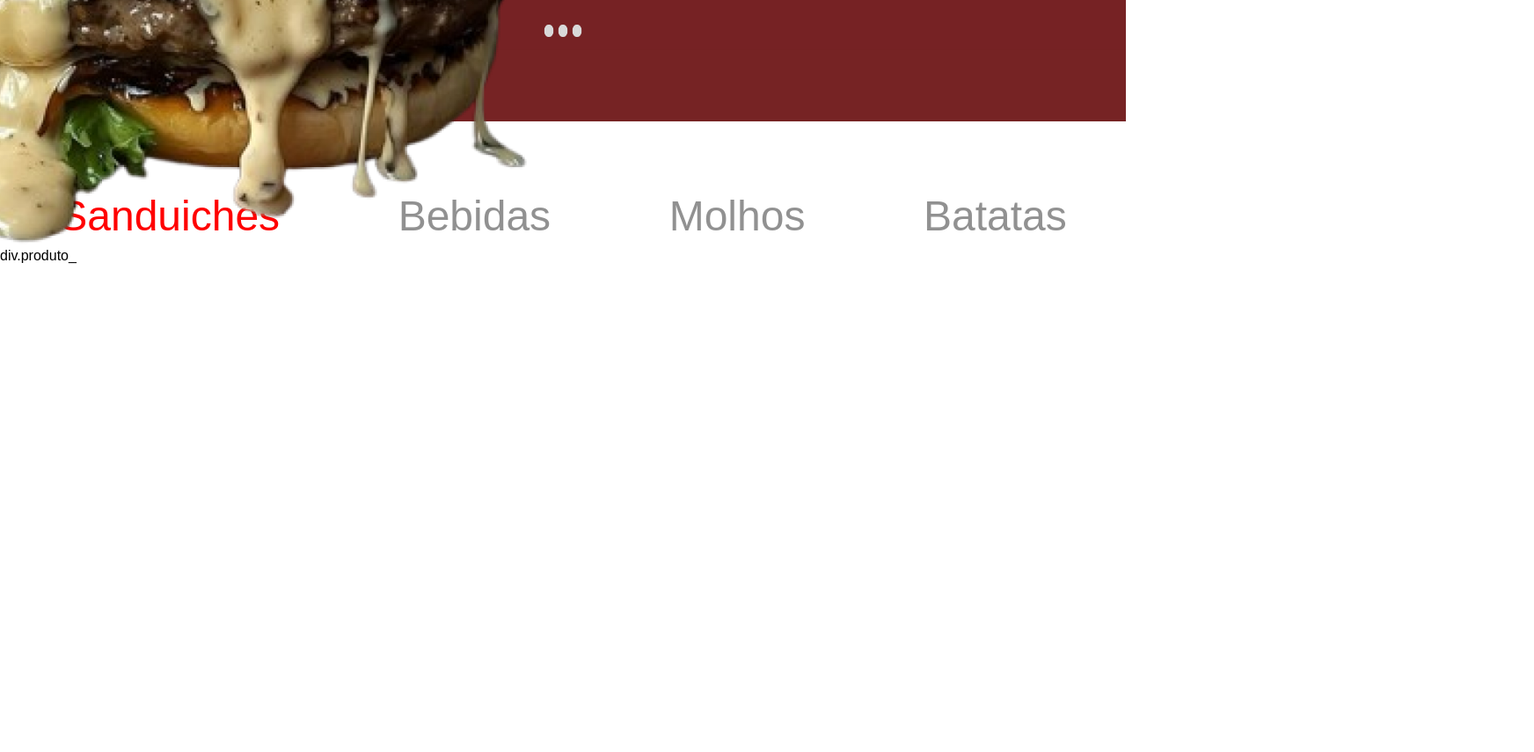
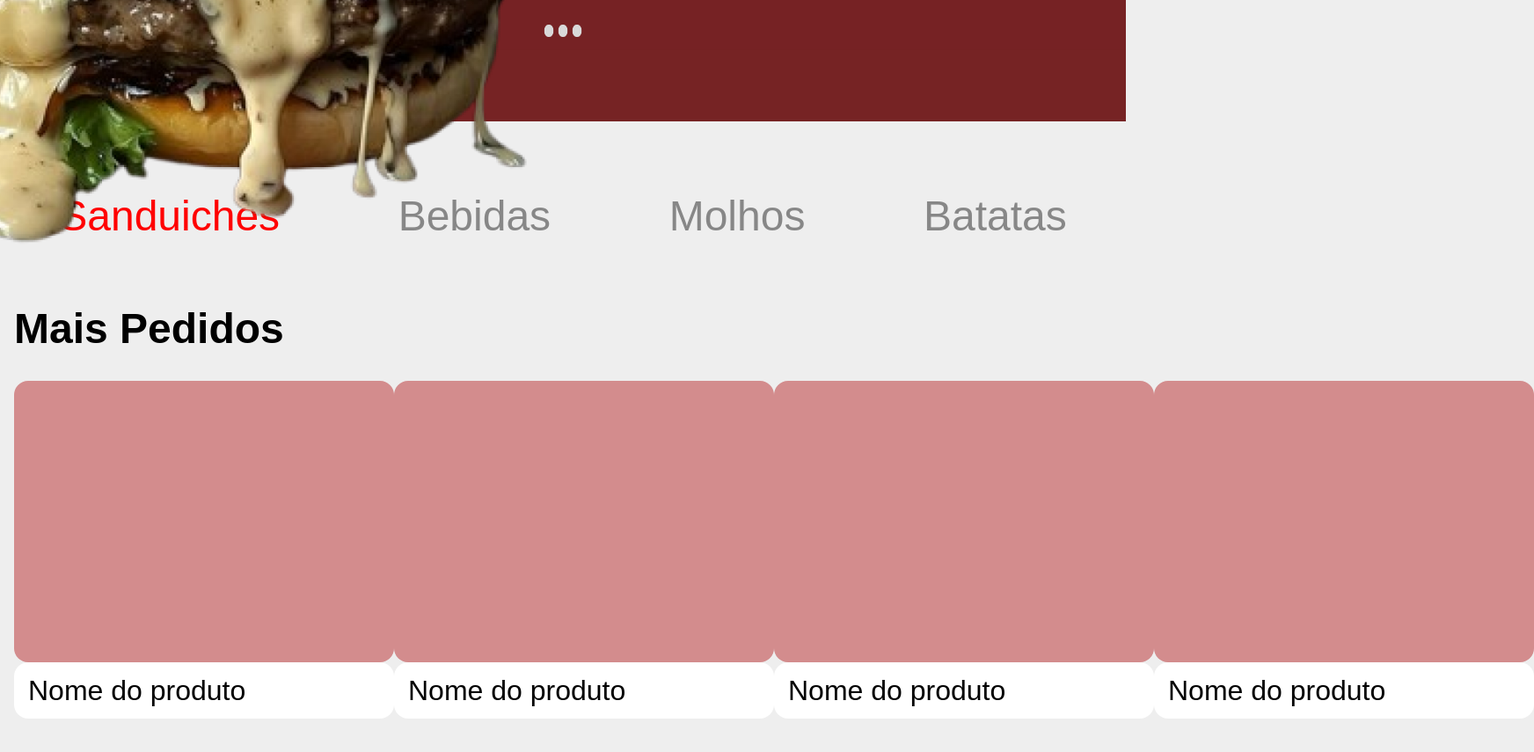
Before and after one commit to EnzoRibeir/cardapio_hamburgueria, a plain HTML site: page Projeto 1 - Cardapio de Hamburgueria - Enzo Dionisio/index.html in a window 1280 px wide. Shown: the part 571-1426 px from the top of the page at 88% size, 1744 px wide, since content can reach past the window. Before the commit the page ends 871 px from the top, so only its background shows below. Drawn offline with Linux system fonts and the light colour scheme; a web font is replaced by a local one.

Commit message:
Adiciona div mais pedidos com cards de produtos

```diff
--- a/Projeto 1 - Cardapio de Hamburgueria - Enzo Dionisio/index.html
+++ b/Projeto 1 - Cardapio de Hamburgueria - Enzo Dionisio/index.html
@@ -32,7 +32,55 @@
         </div>
 
         <div id="container_produtos">
-            div.produto_
+            <div class="container_mais_pedidos">
+                <h1>Mais Pedidos</h1>
+                <ul class="container_mais_pedidos_lista">
+                    <li>
+                        <div class="card">
+                            <div class="card_prod">
+                                <img src="" alt="">
+                            </div>
+
+                            <div class="card_nome">
+                                <p>Nome do produto</p>
+                            </div>
+                        </div>
+                    </li>
+                    <li>
+                        <div class="card">
+                            <div class="card_prod">
+                                <img src="" alt="">
+                            </div>
+
+                            <div class="card_nome">
+                                <p>Nome do produto</p>
+                            </div>
+                        </div>
+                    </li>
+                    <li>
+                        <div class="card">
+                            <div class="card_prod">
+                                <img src="" alt="">
+                            </div>
+
+                            <div class="card_nome">
+                                <p>Nome do produto</p>
+                            </div>
+                        </div>
+                    </li>
+                    <li>
+                        <div class="card">
+                            <div class="card_prod">
+                                <img src="" alt="">
+                            </div>
+
+                            <div class="card_nome">
+                                <p>Nome do produto</p>
+                            </div>
+                        </div>
+                    </li>
+                </ul>
+            </div>
         </div>
 
     </div>
--- a/Projeto 1 - Cardapio de Hamburgueria - Enzo Dionisio/style.css
+++ b/Projeto 1 - Cardapio de Hamburgueria - Enzo Dionisio/style.css
@@ -2,6 +2,11 @@
     padding: 0;
     margin: 0;
     font-family: "Sigmar", sans-serif;
+}
+
+body {
+    background-color: #eeeeee;
+    height: 1000vh;
 }
 
 .head {
@@ -35,7 +40,6 @@
 
 #navbar_cardapio {
     width: 100%;
-    background-color: #ffffff;
     color: rgba(0, 0, 0, 0.432);
     height: 4rem;
     align-items: center;
@@ -52,3 +56,40 @@
 #navbar_cardapio_list li:first-child {
   color: red; /* Altere a cor do texto */
 }
+
+#container_produtos {
+    margin-top: 4rem;
+    margin-left: 1rem;
+    margin-right: 1rem;
+    font-size: 2rem;
+}
+
+.container_mais_pedidos h1 {
+    font-size: 3rem;
+}
+
+.container_mais_pedidos_lista {
+    margin-top: 2rem
+}
+
+.container_mais_pedidos_lista{
+    display: flex;
+    list-style: none;
+    justify-content: space-around;
+
+}
+
+.card_prod {
+    background-color: #D38C8D;
+    width: 27rem;
+    height: 20rem;
+    border-radius: 1rem;
+}
+
+.card_nome {
+    background-color: #fff;
+    height: 4rem;
+    border-radius: 1rem;
+    padding-left:1rem;
+    line-height: 4rem;
+}
```
